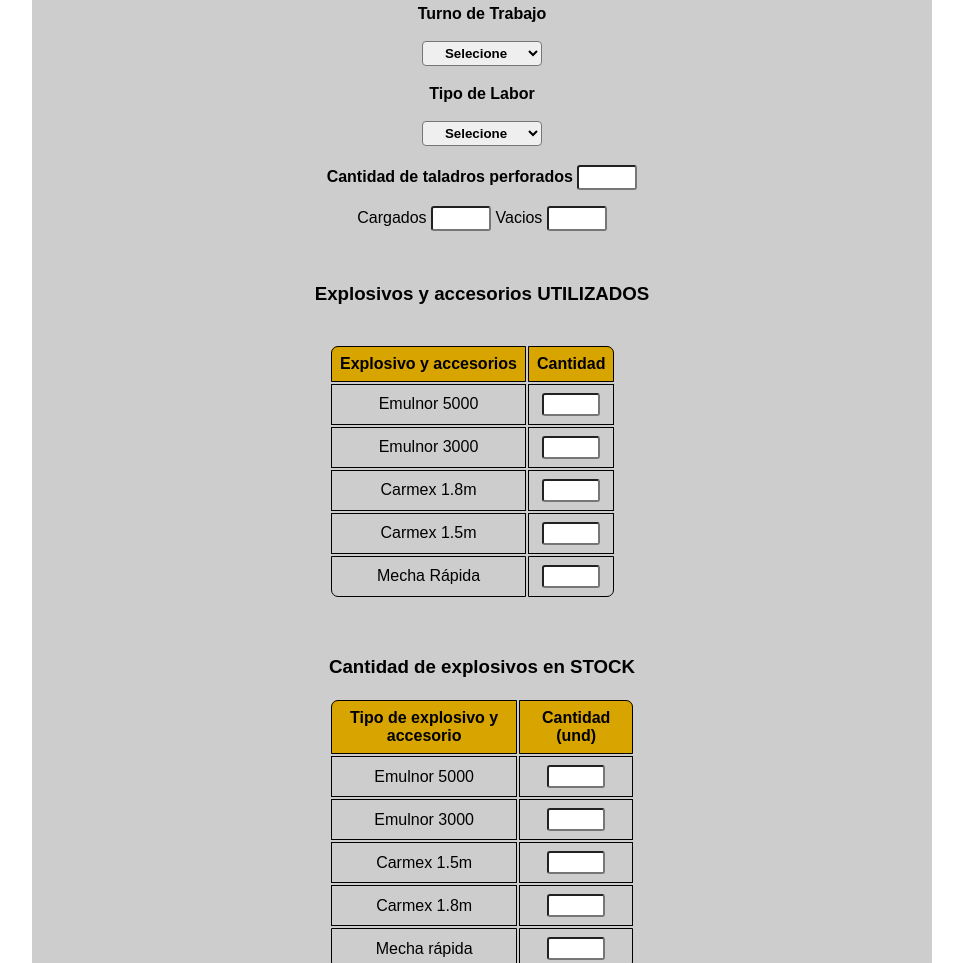
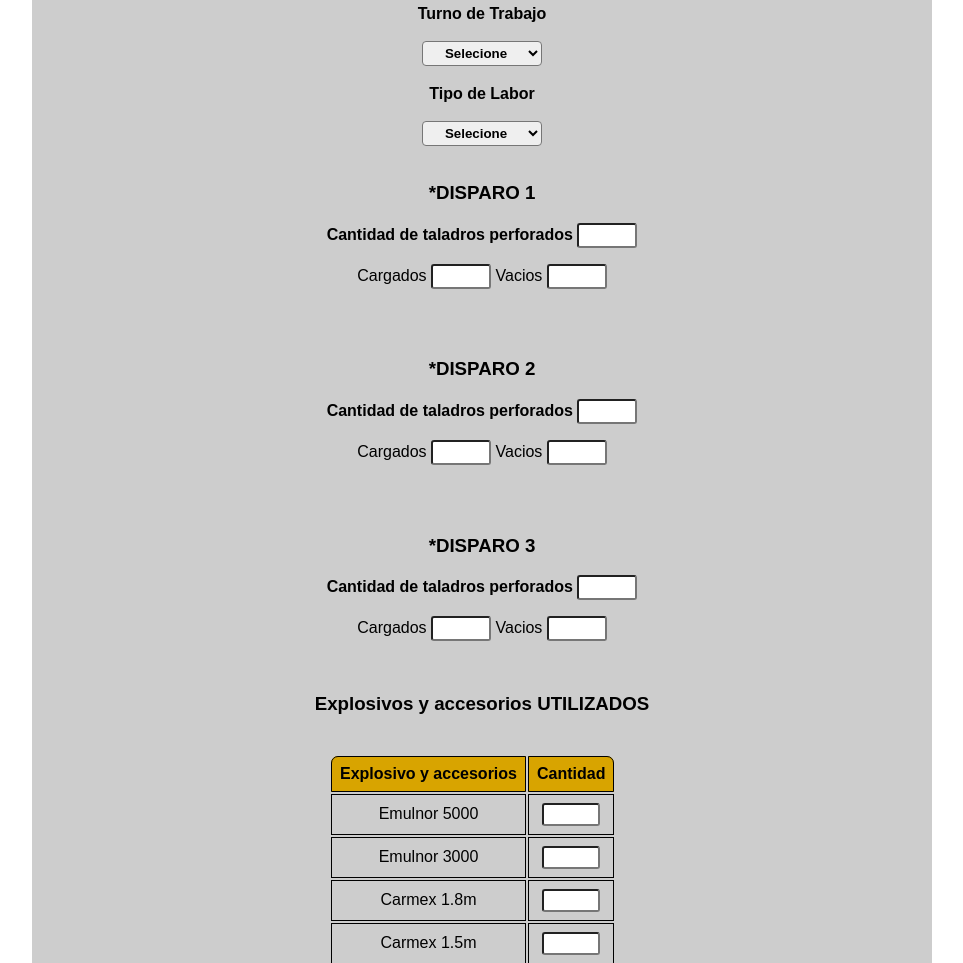
Before and after one commit to gaboap21/proyecto-acopio, a plain HTML site: page index.html in a window 1280 px wide. Shown: the part 830-1793 px from the top of the page, without its empty margins (158-1121 px from the left). Drawn offline with Linux system fonts and the light colour scheme.

Commit message:
Update index.html

```diff
--- a/index.html
+++ b/index.html
@@ -119,7 +119,28 @@
                                     </select>
                                 </div>
                         </fieldset>
+                       <fieldset>
+                            <legend><h3>*DISPARO 1</h3></legend>
+                            <label for="taladrosperforados"><strong>Cantidad de taladros perforados  <input id="taladrosperforados" type="number" required></strong></label>
+                            <div class="tipoTal">
+                                <ul>
+                                    <li><label for="taladroscargados">Cargados <input id="taladroscargados" type="number"  name="taladroscargados" required></strong></label></li>
+                                    <li><label for="taladrosvacios">Vacios <input id="taladrosvacios" type="number"  name="taladrosvacios" required></strong></label></li><br><br>
+                                </ul>
+                            </div>
+                        </fieldset>
                         <fieldset>
+                            <legend><h3>*DISPARO 2</h3></legend>
+                            <label for="taladrosperforados"><strong>Cantidad de taladros perforados  <input id="taladrosperforados" type="number" required></strong></label>
+                            <div class="tipoTal">
+                                <ul>
+                                    <li><label for="taladroscargados">Cargados <input id="taladroscargados" type="number"  name="taladroscargados" required></strong></label></li>
+                                    <li><label for="taladrosvacios">Vacios <input id="taladrosvacios" type="number"  name="taladrosvacios" required></strong></label></li><br><br>
+                                </ul>
+                            </div>
+                        </fieldset>
+                        <fieldset>
+                            <legend><h3>*DISPARO 3</h3></legend>
                             <label for="taladrosperforados"><strong>Cantidad de taladros perforados  <input id="taladrosperforados" type="number" required></strong></label>
                             <div class="tipoTal">
                                 <ul>
@@ -129,7 +150,7 @@
                             </div>
                         </fieldset>
                         <fieldset>
-                            <legend name="STOCK"><h3>Explosivos y accesorios UTILIZADOS</h3></legend>
+                            <legend><h3>Explosivos y accesorios UTILIZADOS</h3></legend>
 
                             <table>
                                 <thead>
```
